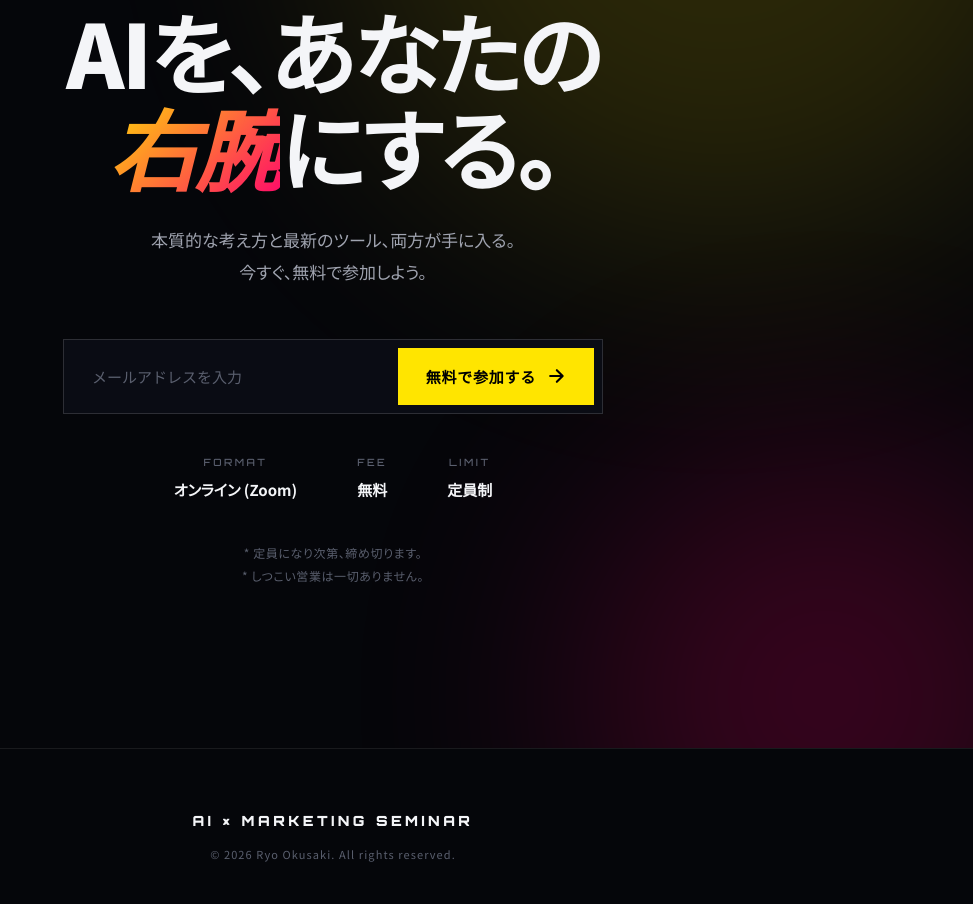
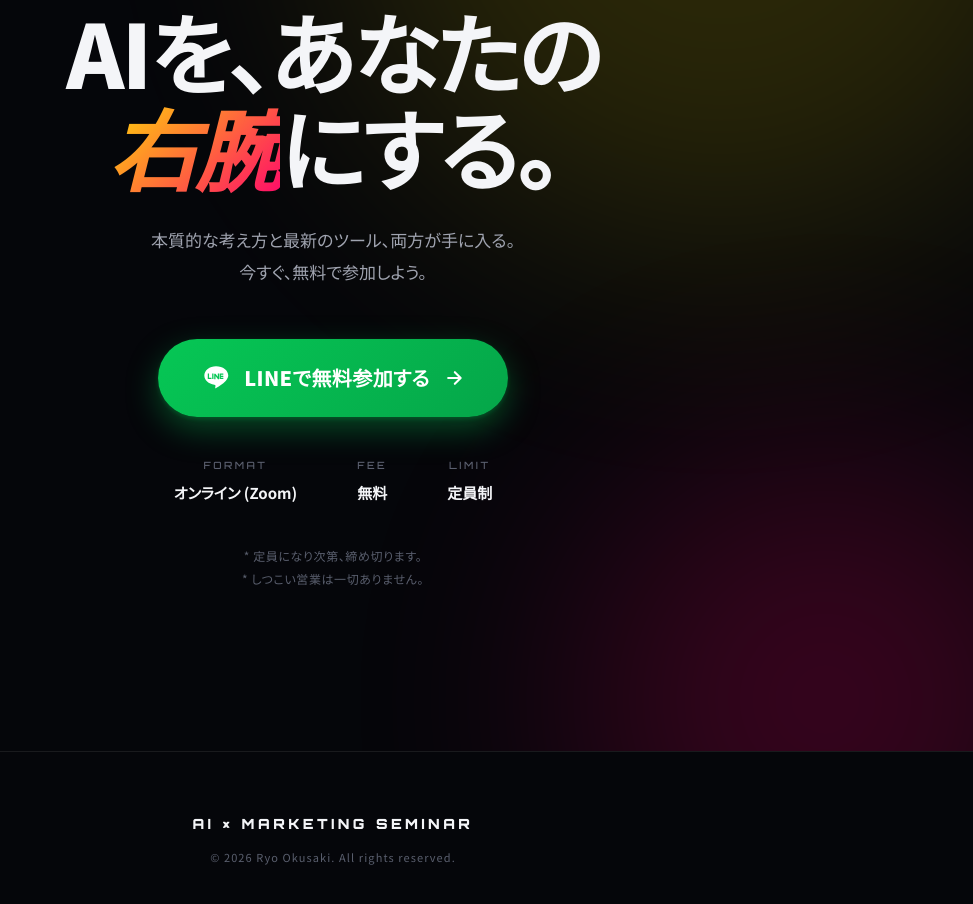
Before and after one commit to ryotakaesu-ai/lp-seminar-ai-marketing, a plain HTML site: page index.html in a window 1280 px wide. Shown: the part 8069-8973 px from the top of the page, without its empty margins (307-1280 px from the left). Drawn offline with Linux system fonts and the light colour scheme.

Commit message:
CTA を LINE 友だち追加リンクに変更

```diff
--- a/index.html
+++ b/index.html
@@ -377,13 +377,11 @@
     今すぐ、無料で参加しよう。
   </p>
 
-  <form class="cta-form" onsubmit="event.preventDefault(); alert('申込みを受け付けました');">
-    <input type="email" placeholder="メールアドレスを入力" required>
-    <button type="submit">
-      <span>無料で参加する</span>
-      <svg viewBox="0 0 24 24" width="20" height="20"><path d="M5 12h14M13 5l7 7-7 7" stroke="currentColor" stroke-width="2.5" fill="none" stroke-linecap="round" stroke-linejoin="round"/></svg>
-    </button>
-  </form>
+  <a class="cta-line" href="https://lin.ee/zB6u7aa" target="_blank" rel="noopener">
+    <svg class="cta-line__icon" viewBox="0 0 36 36" aria-hidden="true"><path fill="#fff" d="M18 3C9.72 3 3 8.37 3 14.94c0 5.89 5.48 10.8 12.83 11.73.5.1 1.18.32 1.35.74.15.38.1.98.05 1.36l-.22 1.3c-.07.39-.31 1.53 1.34.83 1.65-.7 8.87-5.22 12.1-8.95 2.23-2.45 3.3-4.94 3.3-7.01C33.75 8.37 27.03 3 18 3z"/><path fill="#06c755" d="M14.44 12.33h-1.05c-.16 0-.29.13-.29.29v6.53c0 .16.13.29.29.29h1.05c.16 0 .29-.13.29-.29v-6.53c0-.16-.13-.29-.29-.29zm7.2 0h-1.04c-.16 0-.29.13-.29.29v3.88l-2.99-4.04-.02-.03-.02-.02h-1.27c-.16 0-.29.13-.29.29v6.53c0 .16.13.29.29.29h1.05c.16 0 .29-.13.29-.29v-3.88l3 4.05.07.07h1.22c.16 0 .29-.13.29-.29v-6.53c0-.16-.13-.29-.29-.29zm-9.73 5.48h-2.86v-5.19c0-.16-.13-.29-.29-.29H7.7c-.16 0-.29.13-.29.29v6.53c0 .08.03.15.08.2.05.05.12.08.2.08h4.2c.16 0 .29-.13.29-.29v-1.05c0-.16-.13-.28-.29-.28zm15.23-3.85c.16 0 .29-.13.29-.29v-1.05c0-.16-.13-.29-.29-.29h-4.2c-.08 0-.15.03-.2.08-.05.05-.08.12-.08.2v6.53c0 .08.03.15.08.2.05.05.12.08.2.08h4.2c.16 0 .29-.13.29-.29V18.1c0-.16-.13-.29-.29-.29h-2.86v-1.1h2.86c.16 0 .29-.13.29-.29v-1.05c0-.16-.13-.29-.29-.29h-2.86v-1.1h2.86z"/></svg>
+    LINEで無料参加する
+    <svg class="cta-line__arrow" viewBox="0 0 24 24" width="20" height="20" aria-hidden="true"><path d="M5 12h14M13 5l7 7-7 7" stroke="currentColor" stroke-width="2.5" fill="none" stroke-linecap="round" stroke-linejoin="round"/></svg>
+  </a>
 
   <div class="cta-meta">
     <div class="meta-item"><span>FORMAT</span>オンライン (Zoom)</div>
--- a/style.css
+++ b/style.css
@@ -1169,6 +1169,39 @@ ul { list-style: none; }
   transform: translateX(2px);
 }
 
+/* LINE CTA button (replaces email form) */
+.cta-line {
+  display: inline-flex;
+  align-items: center;
+  gap: 14px;
+  padding: 22px 44px;
+  margin: 0 auto 40px;
+  background: linear-gradient(135deg, #06c755 0%, #05a649 100%);
+  color: #fff;
+  font-weight: 900;
+  font-size: 20px;
+  letter-spacing: 0.02em;
+  border-radius: 999px;
+  box-shadow: 0 12px 32px rgba(6, 199, 85, 0.35), 0 2px 4px rgba(6, 199, 85, 0.2);
+  transition: transform 0.25s cubic-bezier(.2,.7,.1,1), box-shadow 0.25s;
+  text-decoration: none;
+}
+.cta-line:hover {
+  transform: translateY(-3px);
+  box-shadow: 0 20px 44px rgba(6, 199, 85, 0.5), 0 4px 8px rgba(6, 199, 85, 0.25);
+  color: #fff;
+}
+.cta-line__icon { width: 28px; height: 28px; flex: 0 0 28px; }
+.cta-line__arrow { color: #fff; }
+@media (max-width: 640px) {
+  .cta-line {
+    width: 100%;
+    justify-content: center;
+    padding: 20px 24px;
+    font-size: 17px;
+  }
+}
+
 .cta-meta {
   display: flex;
   justify-content: center;
```
Also changed, not shown: 1 other file.
